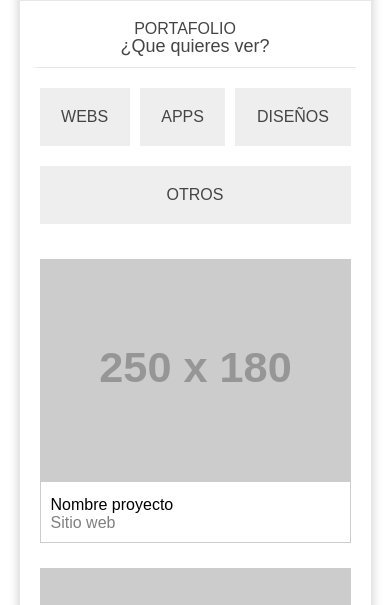
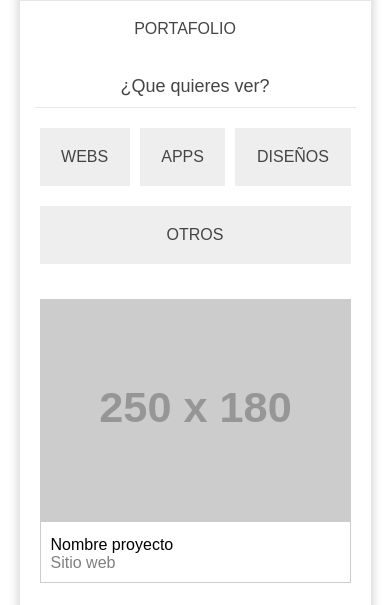
Before and after one commit to rzunigaweb/mi-web, a plain HTML site: page index.html in a window 390 px wide. Shown: the part 161-766 px from the top of the page. Drawn offline with Linux system fonts and the light colour scheme; placeholder pictures from the web are drawn by us.

Commit message:
corrigineo

```diff
--- a/css/styles.css
+++ b/css/styles.css
@@ -270,3 +270,10 @@
         margin-right: 5px;
     }
 }
+
+@media(max-width:471px){
+    #aside {
+
+        margin-top: 40px;
+    }
+}
```
